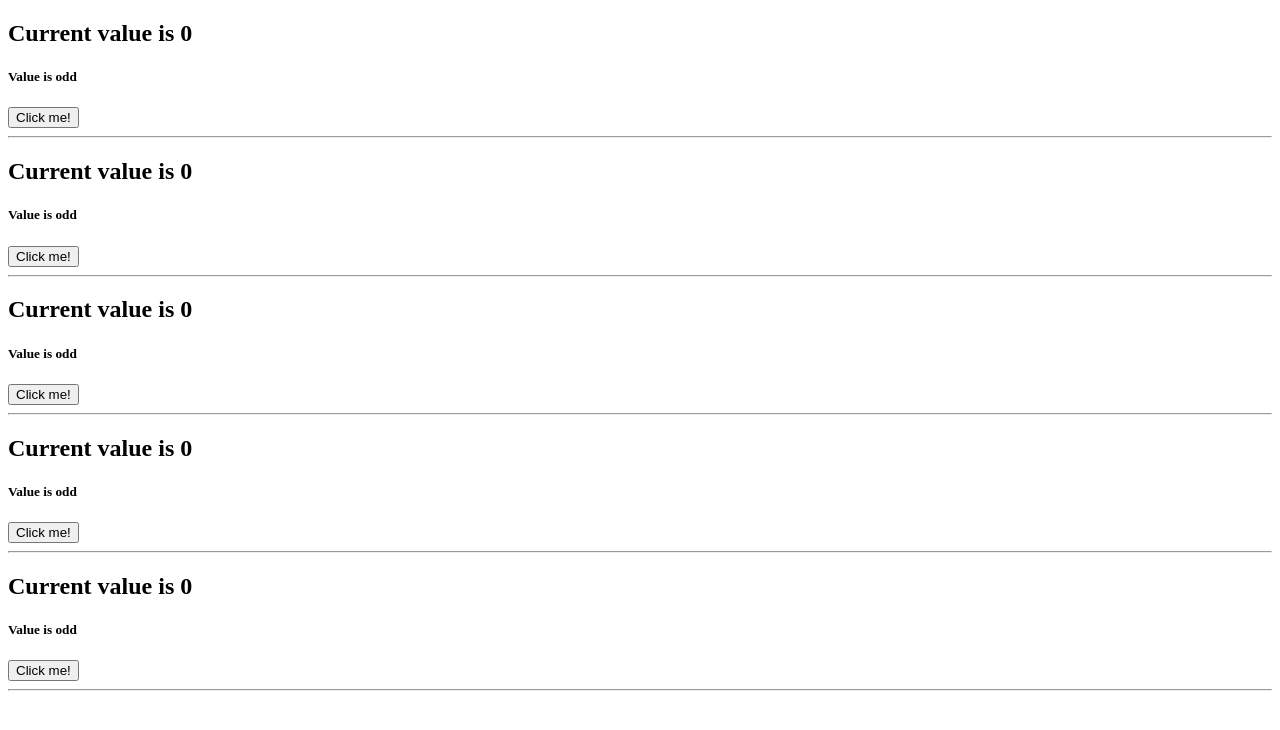
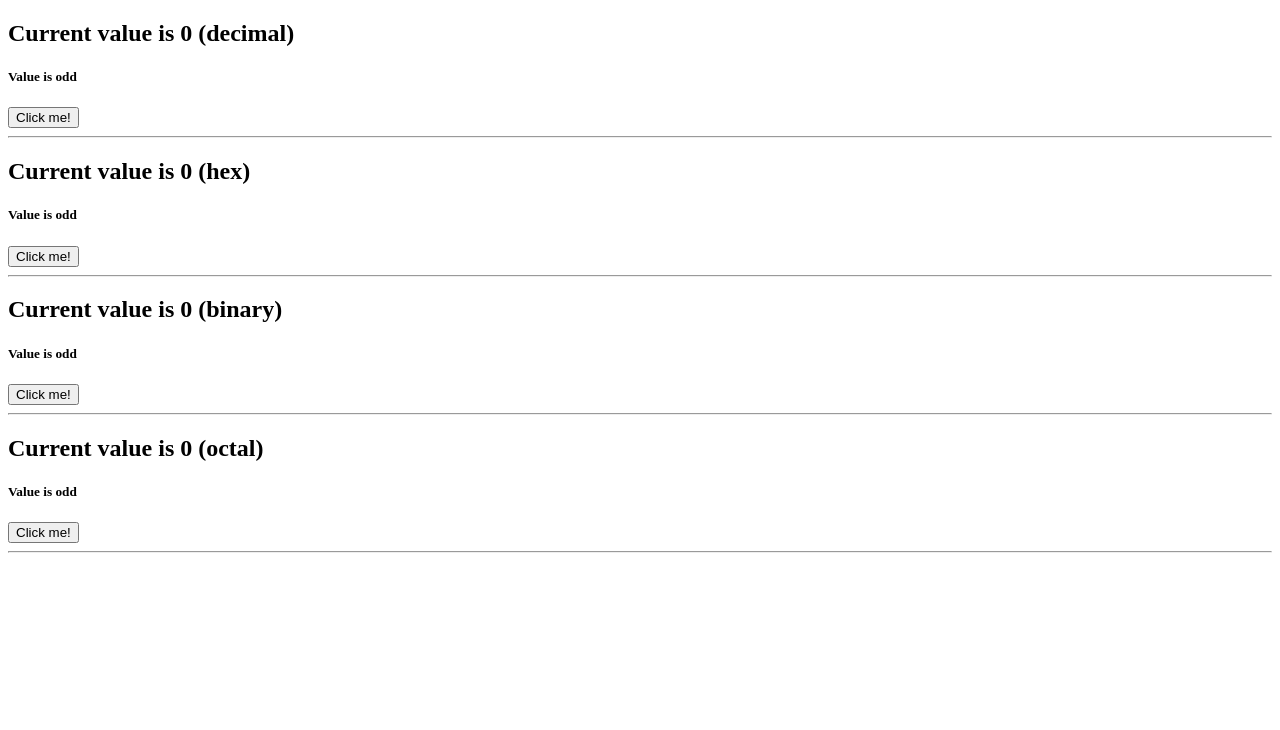
Before and after one commit to alexstrive/ifmo-react-demo, a React (Create React App) app: page / in a window 1280 px wide. Shown: the top 730 px of the page. Built offline with nearby package versions, Linux system fonts and the light colour scheme.

Commit message:
refactor renaming, add prop declaration, demonstrate usage of useCallback, useEffect

```diff
--- a/src/App.tsx
+++ b/src/App.tsx
@@ -1,15 +1,14 @@
 import React from 'react'
 
-import FunctionalCounter from './FunctionalCounter'
+import Counter from './Counter'
 
 function App() {
   return (
     <div>
-      <FunctionalCounter />
-      <FunctionalCounter />
-      <FunctionalCounter />
-      <FunctionalCounter />
-      <FunctionalCounter />
+      <Counter />
+      <Counter format="hex" />
+      <Counter format="binary" />
+      <Counter format="octal" />
     </div>
   )
 }
--- a/src/FunctionalCounter.tsx
+++ b/src/Counter.tsx
@@ -1,6 +1,19 @@
 import React, { useState, useEffect, useCallback, FC } from 'react'
 
-const FunctionalCounter: FC = () => {
+type Props = {
+  format?: 'binary' | 'decimal' | 'hex' | 'octal'
+}
+
+const numberFormats = {
+  binary: 2,
+  octal: 8,
+  decimal: 10,
+  hex: 16,
+}
+
+const FunctionalCounter: FC<Props> = ({ format = 'decimal' }) => {
+  const numberFormat = numberFormats[format]
+
   const [value, setValue] = useState(0)
   const [isOdd, setIsOdd] = useState(false)
 
@@ -18,7 +31,9 @@ const FunctionalCounter: FC = () => {
 
   return (
     <div>
-      <h2>Current value is {value}</h2>
+      <h2>
+        Current value is {value.toString(numberFormat)} ({format})
+      </h2>
       <h5>Value is {isOdd ? 'odd' : 'even'}</h5>
       <button onClick={handleClick}>Click me!</button>
       <hr />
```
